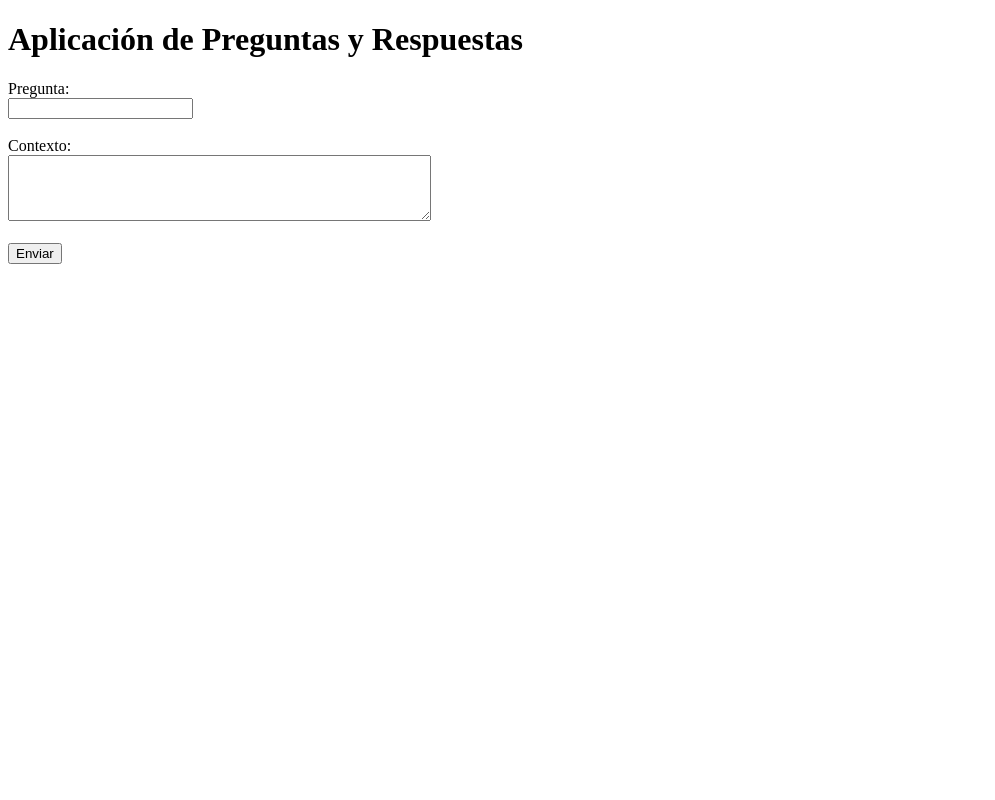
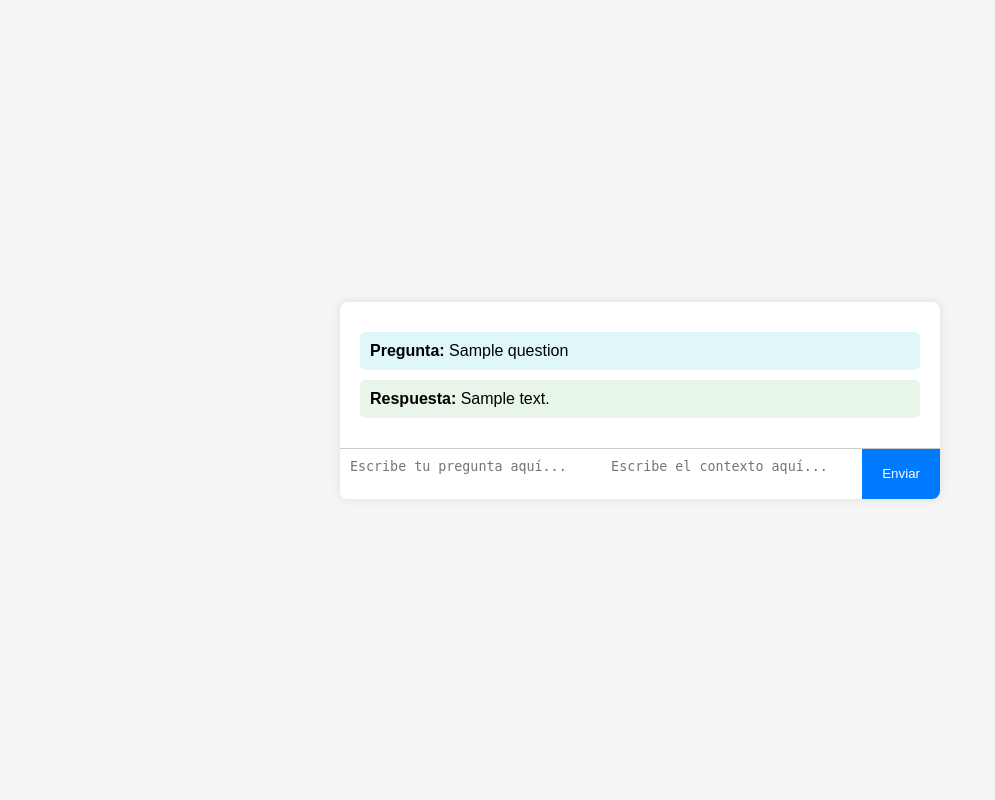
Before and after one commit to OugMontiel/ChatBot-IA, a Flask app: template templates/index.html in a window 1280 px wide. Shown: the whole page, without its empty margins (0-995 px from the left). Run offline with Flask 3, Linux system fonts and the light colour scheme; the template is opened without the code that fills it: most values are stand-ins (such as "Sample title", 1, 10 or a date in 2020).

Commit message:
feat: :sparkles: Proyecto 1 Completado
Bueno .. esto con un modelo de Que me proporciono la IA .. ni escoger manualmente un modelo yo desde Hugging Face

```diff
--- a/app.py
+++ b/app.py
@@ -1,23 +1,24 @@
-from flask import Flask, request, jsonify, render_template
+from flask import Flask, request, render_template
 from model import load_model
 
 app = Flask(__name__)
 qa_pipeline = load_model()
 
-@app.route('/')
+@app.route('/', methods=['GET', 'POST'])
 def home():
-    return render_template('index.html')
+    answer = None
+    question = None
+    context = None
 
-@app.route('/ask', methods=['POST'])
-def ask_question():
-    question = request.form.get('question')
-    context = request.form.get('context')
+    if request.method == 'POST':
+        question = request.form.get('question')
+        context = request.form.get('context')
 
-    if not question or not context:
-        return jsonify({"error": "Falta pregunta o contexto"}), 400
+        if question and context:
+            result = qa_pipeline(question=question, context=context)
+            answer = result['answer']
 
-    result = qa_pipeline(question=question, context=context)
-    return jsonify(result)
+    return render_template('index.html', question=question, context=context, answer=answer)
 
 if __name__ == '__main__':
     app.run(debug=True)
--- a/templates/index.html
+++ b/templates/index.html
@@ -1,18 +1,93 @@
 <!DOCTYPE html>
 <html lang="es">
-<head>
-    <meta charset="UTF-8">
-    <meta name="viewport" content="width=device-width, initial-scale=1.0">
+  <head>
+    <meta charset="UTF-8" />
+    <meta name="viewport" content="width=device-width, initial-scale=1.0" />
     <title>Aplicación de Preguntas y Respuestas</title>
-</head>
-<body>
-    <h1>Aplicación de Preguntas y Respuestas</h1>
-    <form action="/ask" method="post">
-        <label for="question">Pregunta:</label><br>
-        <input type="text" id="question" name="question" required><br><br>
-        <label for="context">Contexto:</label><br>
-        <textarea id="context" name="context" rows="4" cols="50" required></textarea><br><br>
-        <input type="submit" value="Enviar">
-    </form>
-</body>
+    <style>
+      body {
+        font-family: Arial, sans-serif;
+        background-color: #f5f5f5;
+        margin: 0;
+        padding: 0;
+        display: flex;
+        justify-content: center;
+        align-items: center;
+        height: 100vh;
+      }
+      .chat-container {
+        width: 90%;
+        max-width: 600px;
+        background-color: #ffffff;
+        border-radius: 8px;
+        box-shadow: 0 0 10px rgba(0, 0, 0, 0.1);
+        overflow: hidden;
+      }
+      .chat-box {
+        max-height: 400px;
+        overflow-y: auto;
+        padding: 20px;
+        box-sizing: border-box;
+      }
+      .message {
+        margin: 10px 0;
+        padding: 10px;
+        border-radius: 5px;
+      }
+      .user-message {
+        background-color: #e0f7fa;
+        align-self: flex-end;
+      }
+      .bot-response {
+        background-color: #e8f5e9;
+        align-self: flex-start;
+      }
+      form {
+        display: flex;
+        border-top: 1px solid #cccccc;
+      }
+      textarea {
+        width: 100%;
+        padding: 10px;
+        border: none;
+        resize: none;
+        box-sizing: border-box;
+      }
+      button {
+        padding: 10px 20px;
+        border: none;
+        background-color: #007bff;
+        color: white;
+        cursor: pointer;
+      }
+    </style>
+  </head>
+  <body>
+    <div class="chat-container">
+      <div class="chat-box">
+        {% if question %}
+        <div class="message user-message">
+          <strong>Pregunta:</strong> {{ question }}
+        </div>
+        {% endif %} {% if answer %}
+        <div class="message bot-response">
+          <strong>Respuesta:</strong> {{ answer }}
+        </div>
+        {% endif %}
+      </div>
+      <form method="post">
+        <textarea
+          name="question"
+          placeholder="Escribe tu pregunta aquí..."
+          required
+        ></textarea>
+        <textarea
+          name="context"
+          placeholder="Escribe el contexto aquí..."
+          required
+        ></textarea>
+        <button type="submit">Enviar</button>
+      </form>
+    </div>
+  </body>
 </html>
```
